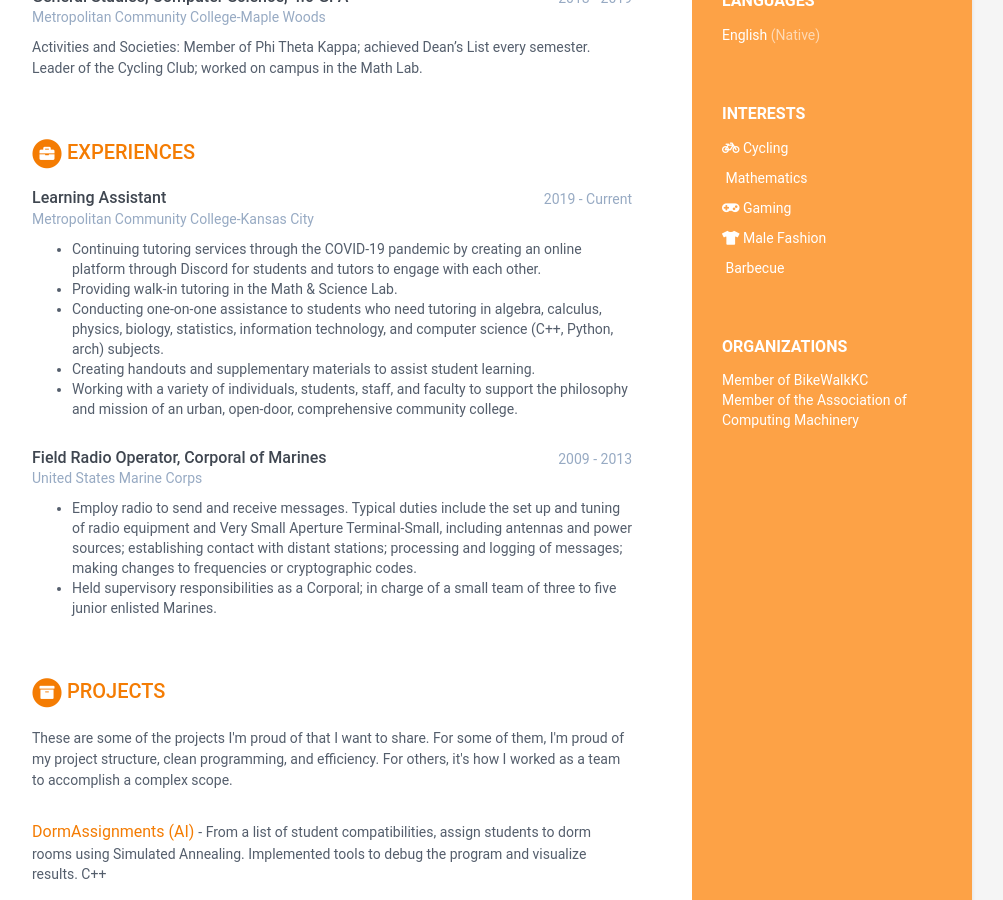
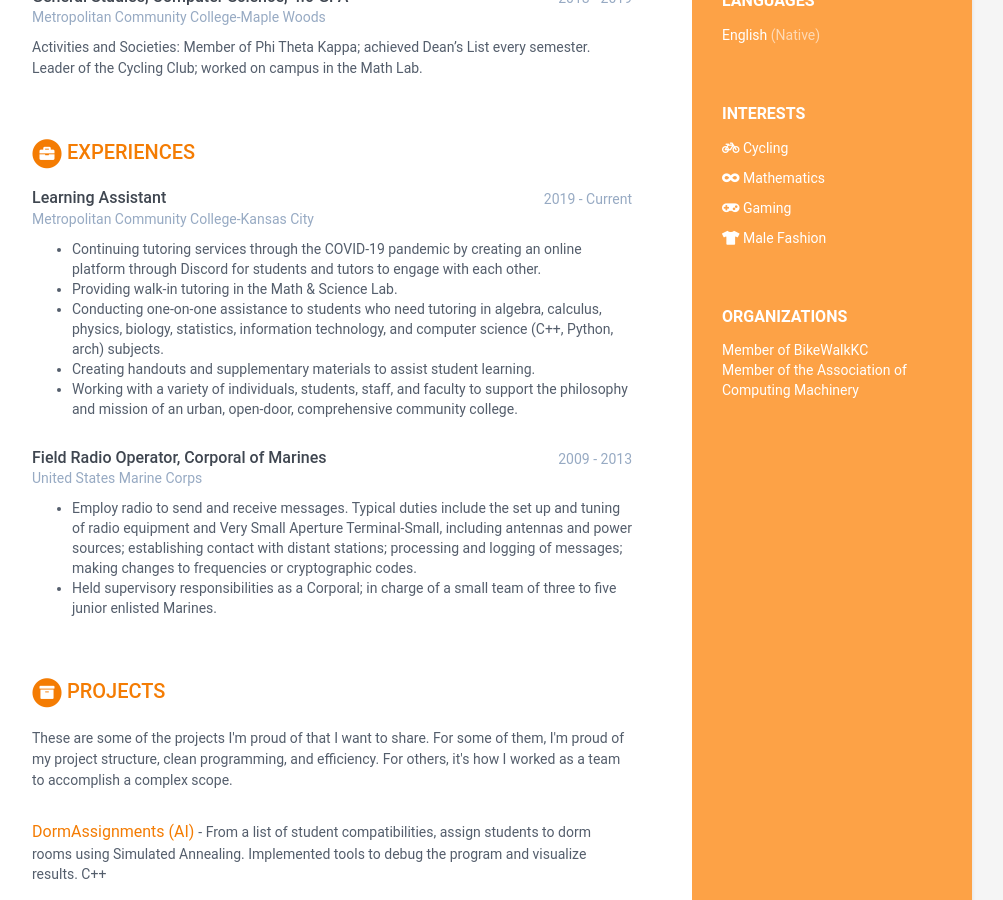
Before and after one commit to zachgharst/zachgharst.github.io, a Jekyll site: the page built from index.html, in a window 1280 px wide and 900 px high, scrolled down 687 px. Shown: the whole window, without its empty margins (168-1171 px from the left). Built offline with Jekyll 4.4.1, drawn with Linux system fonts in a browser that asks for light colours.

Commit message:
Fix broken font awesome classes

```diff
--- a/_data/data.yml
+++ b/_data/data.yml
@@ -42,16 +42,13 @@ sidebar:
       - item: <i class="fas fa-bicycle"></i> Cycling
         link:
 
-      - item: <i class="fas fa-square-root-alt"></i> Mathematics
+      - item: <i class="fas fa-infinity"></i> Mathematics
         link:
 
       - item: <i class="fas fa-gamepad"></i> Gaming
         link:
 
       - item: <i class="fas fa-tshirt"></i> Male Fashion
-        link:
-
-      - item: <i class="fas fa-drumstick-bite"></i> Barbecue
         link:
 
     organizations:
```
